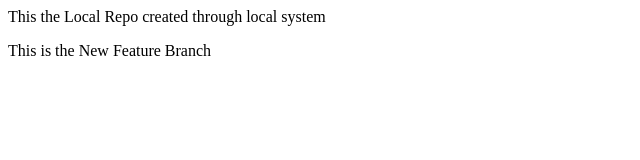
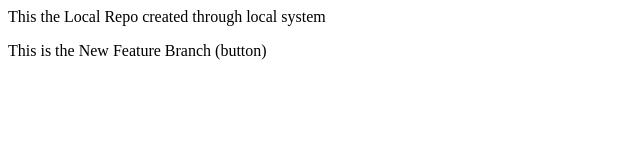
Before and after one commit to TheInfinityCoder/localRepo, a plain HTML site: page index.html in a window 1280 px wide. Shown: the full height of the page, 0-640 px from the left. Drawn offline with Linux system fonts and the light colour scheme.

```diff
--- a/index.html
+++ b/index.html
@@ -1,2 +1,2 @@
 <p>This the Local Repo created through local system</p>
-<p>This is the New Feature Branch</p>
+<p>This is the New Feature Branch (button)</p>
```
